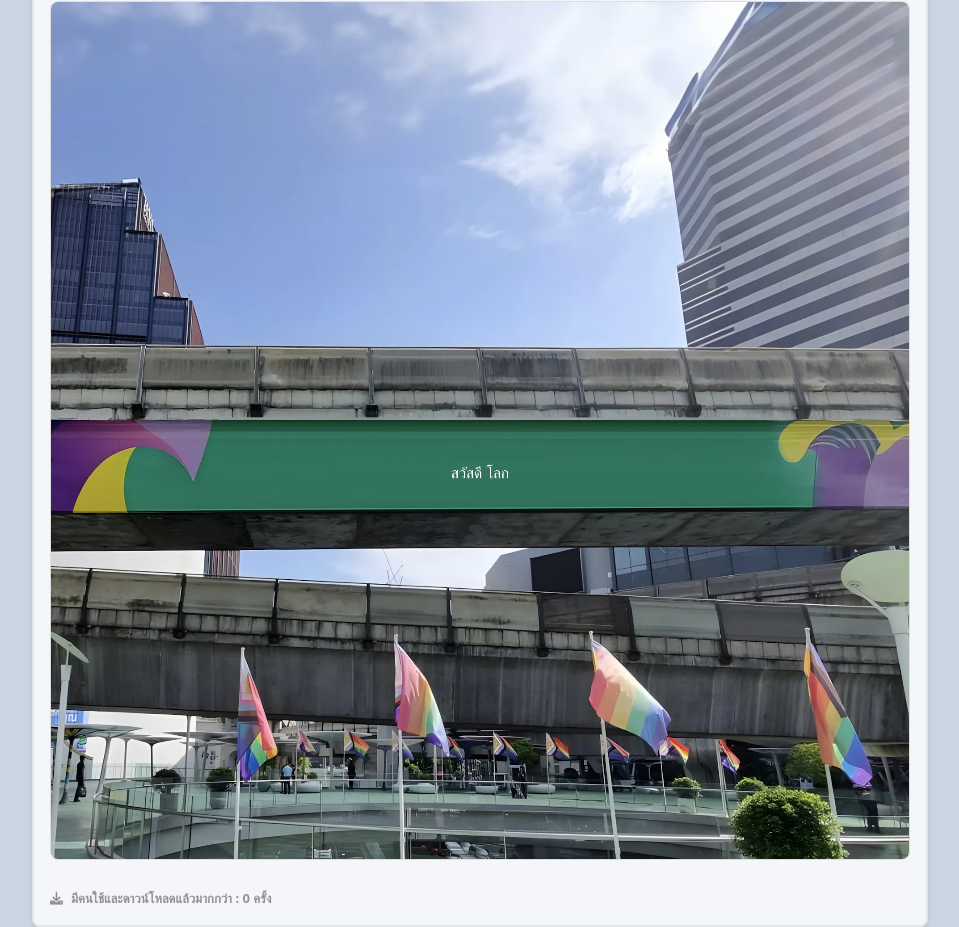
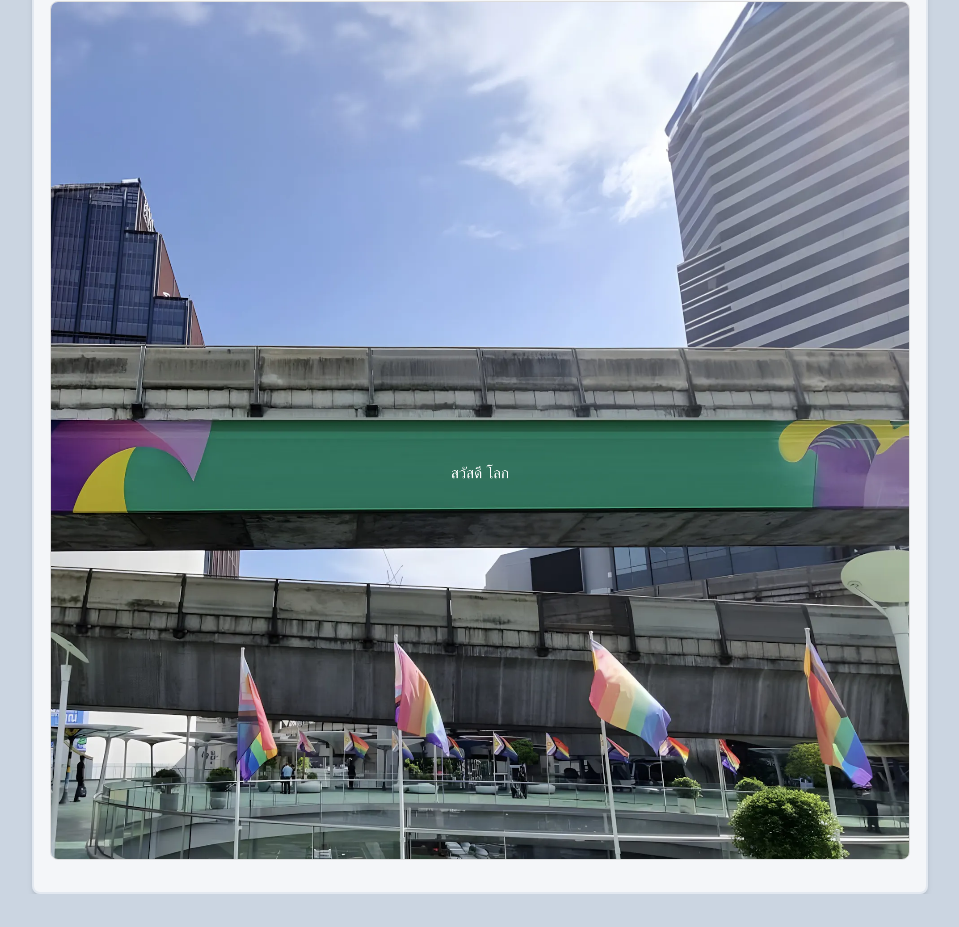
Before and after one commit to xcode9xx/New-sign-Bangkok-Text-Editor, a website: page public/index.html in a window 1280 px wide. Shown: the part 260-1187 px from the top of the page, without its empty margins (160-1119 px from the left). After the commit the page ends 1154 px from the top, so only its background shows below. Drawn offline with nearby package versions, Linux system fonts and the light colour scheme.

Commit message:
Update index.html

```diff
--- a/public/index.html
+++ b/public/index.html
@@ -28,12 +28,12 @@
         <div class="relative mb-4 pt-3">
             <canvas id="canvas" class="w-full rounded-lg"></canvas>
         </div>
-        <div class="flex justify-between items-center font-bold text-black/40 pt-2 text-[13px]">
+   <!--      <div class="flex justify-between items-center font-bold text-black/40 pt-2 text-[13px]">
             <div>
                 <i class="fas fa-download mr-2 text-black/40 pt-2 text-[13px]"></i>มีคนใช้และดาวน์โหลดแล้วมากกว่า : <span id="download-count" >0</span> ครั้ง
             </div>
 
-        </div>
+        </div> -->
 
     </div>
 
```
